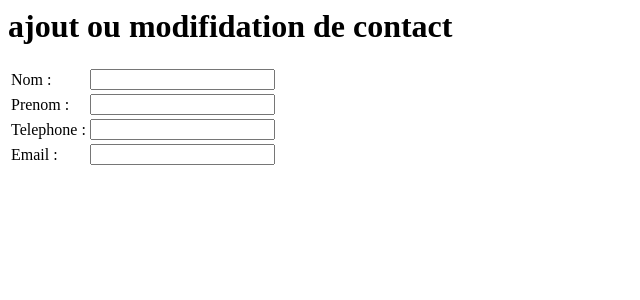
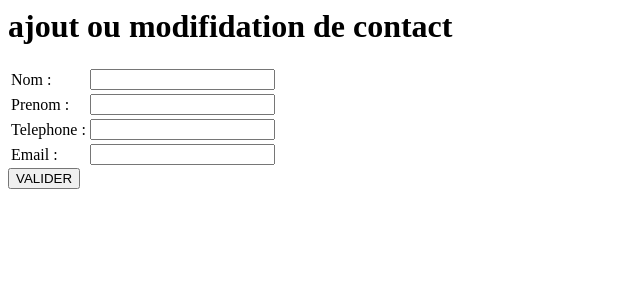
Before and after one commit to GeoffroyDutot/TP-CONTACT, a PHP site: page /nouveau.php in a window 1280 px wide. Shown: the top 300 px of the page, without its empty margins (0-640 px from the left). Run offline with PHP 8.4, Linux system fonts and the light colour scheme.

Commit message:
ajout boutton

```diff
--- a/nouveau.php
+++ b/nouveau.php
@@ -35,8 +35,11 @@
         <td><input type="text"></td>
     </tr>
 </table>
+
+
+    <input type ="button" value="VALIDER">
+
 </form>
-
 
 </body>
 </html>
```
